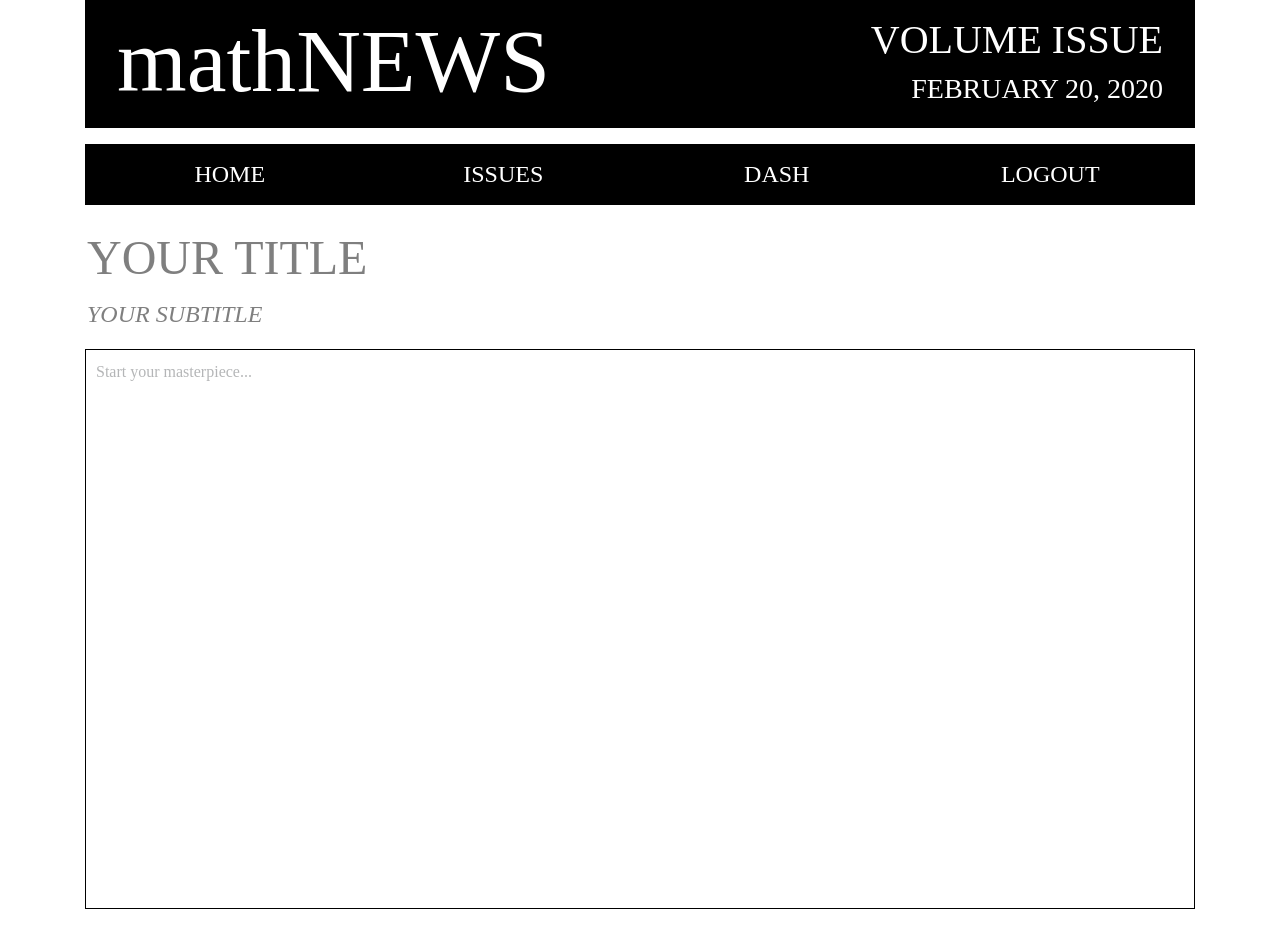
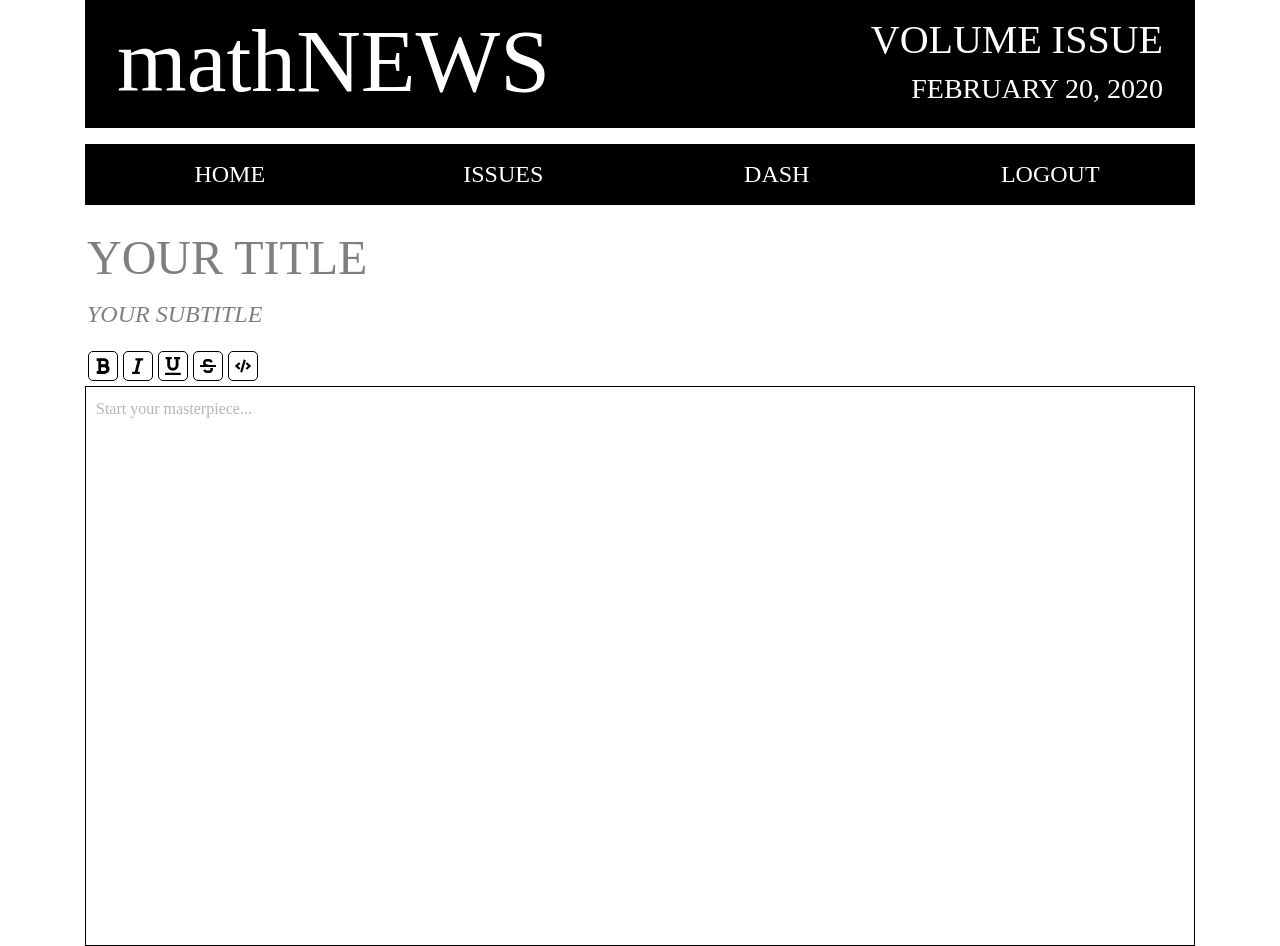
Before and after one commit to UWmathNEWS/slugline-web, a React (Create React App) app: page /dash in a window 1280 px wide. Before the commit the page ends 909 px from the top, so only its background shows below. Built offline with nearby package versions, Linux system fonts and the light colour scheme; no server answers; a web font is replaced by a local one.

Commit message:
Add back editor controls

```diff
--- /dev/null
+++ b/src/editor/EditorControls.scss
@@ -0,0 +1,3 @@
+.editor-controls {
+  display: flex;
+}
--- /dev/null
+++ b/src/editor/EditorControls.tsx
@@ -0,0 +1,17 @@
+import React from "react";
+import { ToggleMarkButton } from "./components/controls";
+import { Mark } from "./types";
+
+const EditorControls: React.FC = () => {
+  return (
+    <div className="editor-controls">
+      <ToggleMarkButton icon="bold" mark={Mark.Bold} />
+      <ToggleMarkButton icon="italic" mark={Mark.Italic} />
+      <ToggleMarkButton icon="underline" mark={Mark.Underline} />
+      <ToggleMarkButton icon="strikethrough" mark={Mark.Strikethrough} />
+      <ToggleMarkButton icon="code" mark={Mark.Code} />
+    </div>
+  );
+};
+
+export default EditorControls;
--- a/src/editor/SluglineEditor.tsx
+++ b/src/editor/SluglineEditor.tsx
@@ -6,7 +6,8 @@
   Editable,
   withReact,
   RenderLeafProps,
-  RenderElementProps
+  RenderElementProps,
+  useSlate
 } from "slate-react";
 
 import { Leaf } from "./components/Leaf";
@@ -15,6 +16,7 @@
 
 import "./SluglineEditor.scss";
 import Link from "./components/Link";
+import EditorControls from "./EditorControls";
 
 const renderLeaf = (props: RenderLeafProps) => {
   return <Leaf {...props} />;
@@ -90,6 +92,7 @@
           }}
         ></input>
       </div>
+      <EditorControls />
       <div className="editor-body">
         <Editable
           placeholder="Start your masterpiece..."
--- /dev/null
+++ b/src/editor/components/controls.scss
@@ -0,0 +1,26 @@
+.editor-control {
+  height: 30px;
+  width: 30px;
+  font-size: 18px;
+  border: 1px solid black;
+  background: none;
+  border-radius: 5px;
+  margin: 2.5px;
+
+  & > svg {
+    display: block;
+    margin: auto;
+    height: 100%;
+    max-width: 100%;
+    width: auto;
+  }
+
+  &.active,
+  &:hover {
+    background-color: black;
+
+    & > svg > path {
+      fill: white;
+    }
+  }
+}
--- /dev/null
+++ b/src/editor/components/controls.tsx
@@ -0,0 +1,31 @@
+import React from "react";
+import { Mark } from "../types";
+import { useSlate } from "slate-react";
+import { FontAwesomeIcon } from "@fortawesome/react-fontawesome";
+import { IconProp } from "@fortawesome/fontawesome-svg-core";
+import { toggleMark, isMarkActive } from "../helpers";
+
+import "./controls.scss";
+
+interface ToggleMarkButtonProps {
+  icon: string;
+  mark: Mark;
+}
+
+export const ToggleMarkButton: React.FC<ToggleMarkButtonProps> = (
+  props: ToggleMarkButtonProps
+) => {
+  const editor = useSlate();
+  const active = isMarkActive(editor, props.mark);
+  const className = active ? "editor-control active" : "editor-control";
+  return (
+    <button
+      className={className}
+      onClick={() => {
+        toggleMark(editor, props.mark);
+      }}
+    >
+      <FontAwesomeIcon icon={props.icon as IconProp} />
+    </button>
+  );
+};
--- a/src/editor/helpers.ts
+++ b/src/editor/helpers.ts
@@ -17,6 +17,21 @@
   }
 }
 
+export function toggleLink(editor: Editor, href: string): void {
+  // empty selection, create a node
+  const collapsed = editor.selection && Range.isCollapsed(editor.selection);
+  const newLink: LinkElement = {
+    type: ElementType.Link,
+    href: href,
+    children: collapsed ? [{ text: href }] : []
+  };
+  if (collapsed) {
+    Transforms.insertNodes(editor, newLink as Element);
+  } else {
+    Transforms.wrapNodes(editor, newLink as Element, { split: true });
+  }
+}
+
 const MARK_HOTKEYS: Array<[Mark, string]> = [
   [Mark.Bold, "mod+b"],
   [Mark.Italic, "mod+i"],
@@ -31,18 +46,4 @@
       toggleMark(editor, mark);
     }
   });
-  if (isHotkey("mod+q", evt.nativeEvent)) {
-    // empty selection, create a node
-    const collapsed = editor.selection && Range.isCollapsed(editor.selection);
-    const newLink: LinkElement = {
-      type: ElementType.Link,
-      href: "google.com",
-      children: collapsed ? [{ text: "google.com" }] : []
-    };
-    if (collapsed) {
-      Transforms.insertNodes(editor, newLink as Element);
-    } else {
-      Transforms.wrapNodes(editor, newLink as Element, { split: true });
-    }
-  }
 }
```
